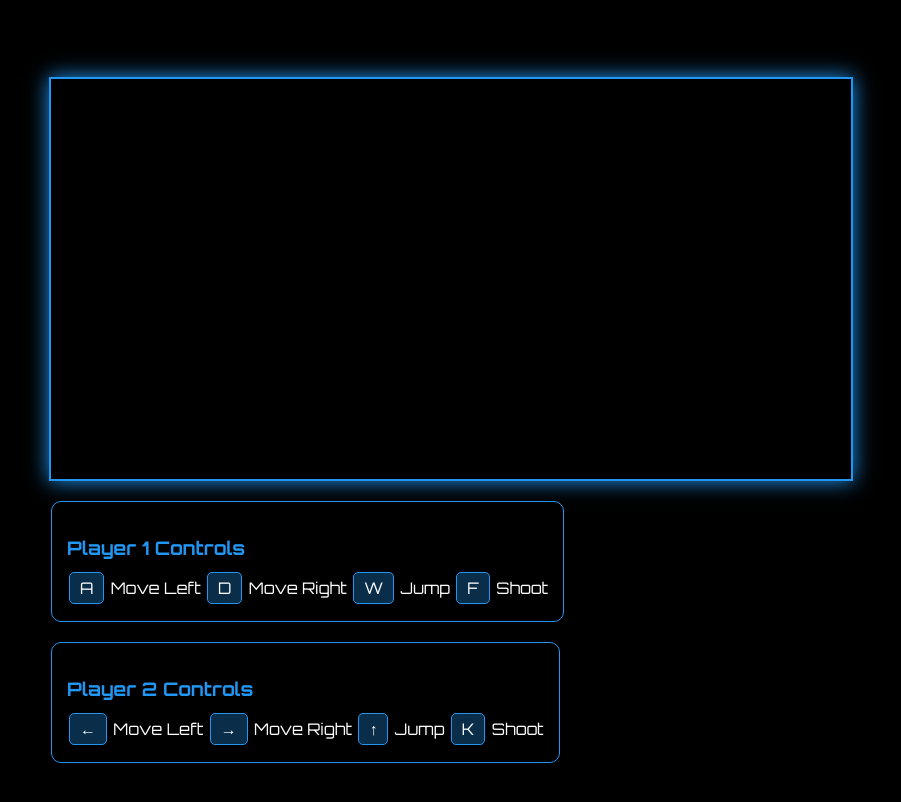
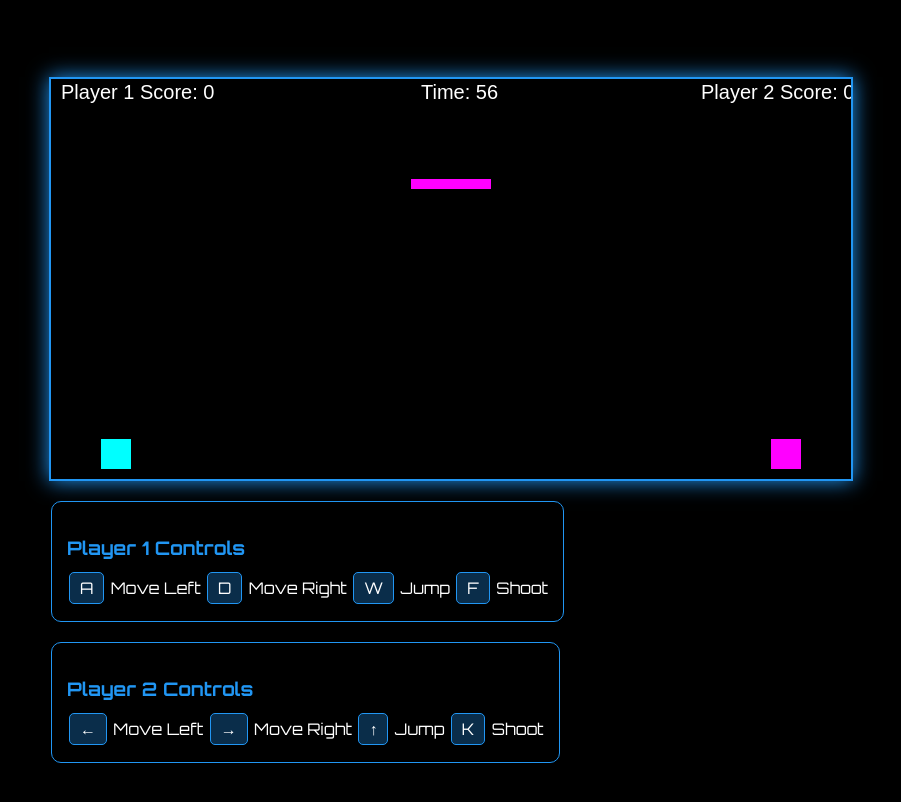
Before and after one commit to neongames00/neongames00.github.io, a website: page docs/games/neon-basket.html in a window 1280 px wide. Shown: the whole page, without its empty margins (189-1090 px from the left). Drawn offline with Linux system fonts and the light colour scheme.

Commit message:
Update neon-basket.html

```diff
--- a/docs/games/neon-basket.html
+++ b/docs/games/neon-basket.html
@@ -138,6 +138,6 @@
         </div>
     </div>
 
-    <script src="basket.js"></script>
+    <script src="neon-basket.js"></script>
 </body>
 </html>
```
